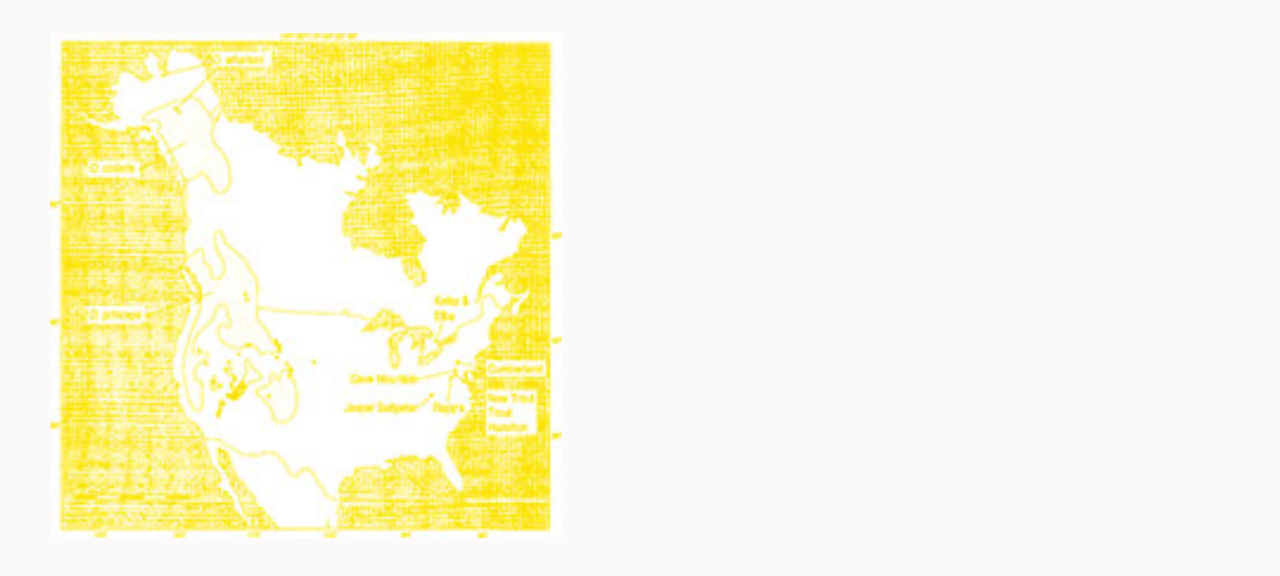
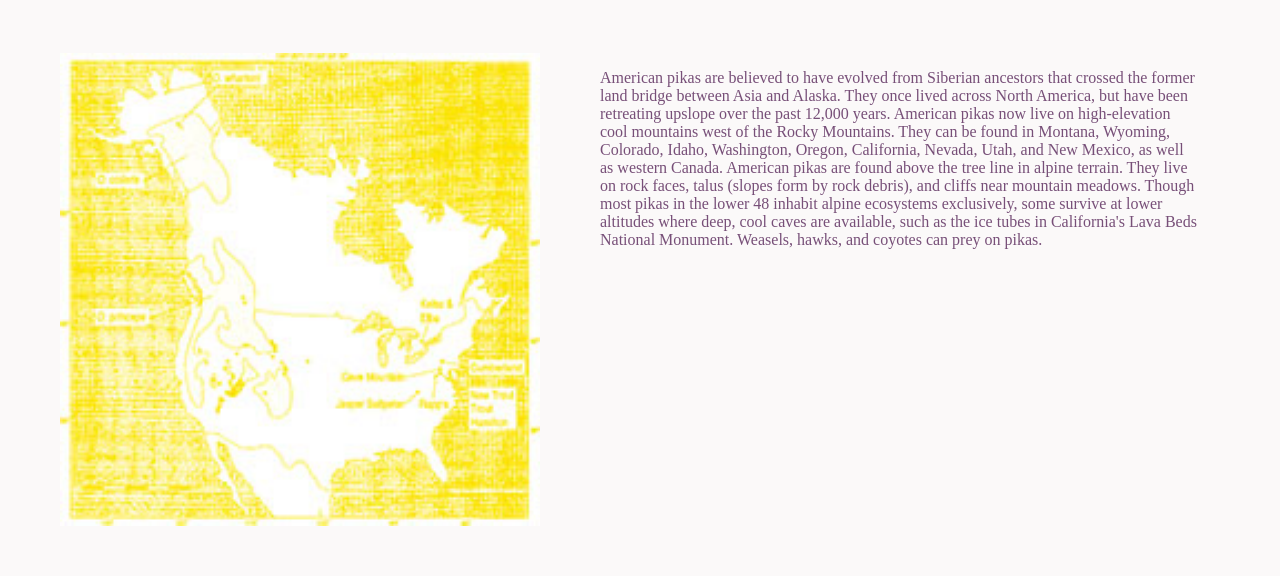
Before and after one commit to ssynak/ssynak.github.io, a plain HTML site: page pika/page01.html in a window 1280 px wide. Shown: the part 172-748 px from the top of the page. Drawn offline with nearby package versions, Linux system fonts and the light colour scheme.

Commit message:
added some formatting for gallery

```diff
--- a/pika/page01.html
+++ b/pika/page01.html
@@ -36,11 +36,13 @@
     <div class="container"><a href="index.html">
 		  <img class="logo" src="images/logo-horiz.png"></a>
   	</div>
-  <div class="page-01">
-    <a href="images/map.jpg"></a></div>
-  </div>
   <div class="flexbox">
-    <h5><p>American pikas are believed to have evolved from Siberian ancestors that crossed the former land bridge between Asia and Alaska. They once lived across North America, but have been retreating upslope over the past 12,000 years. American pikas now live on high-elevation cool mountains west of the Rocky Mountains. They can be found in Montana, Wyoming, Colorado, Idaho, Washington, Oregon, California, Nevada, Utah, and New Mexico, as well as western Canada. American pikas are found above the tree line in alpine terrain. They live on rock faces, talus (slopes form by rock debris), and cliffs near mountain meadows. Though most pikas in the lower 48 inhabit alpine ecosystems exclusively, some survive at lower altitudes where deep, cool caves are available, such as the ice tubes in California's Lava Beds National Monument. Weasels, hawks, and coyotes can prey on pikas.</p></h5>
+    <div class="left">
+      <img src="images/map.jpg" alt="map of a place">
+    </div>
+    <div class="right">
+    <p class="yellow-text">American pikas are believed to have evolved from Siberian ancestors that crossed the former land bridge between Asia and Alaska. They once lived across North America, but have been retreating upslope over the past 12,000 years. American pikas now live on high-elevation cool mountains west of the Rocky Mountains. They can be found in Montana, Wyoming, Colorado, Idaho, Washington, Oregon, California, Nevada, Utah, and New Mexico, as well as western Canada. American pikas are found above the tree line in alpine terrain. They live on rock faces, talus (slopes form by rock debris), and cliffs near mountain meadows. Though most pikas in the lower 48 inhabit alpine ecosystems exclusively, some survive at lower altitudes where deep, cool caves are available, such as the ice tubes in California's Lava Beds National Monument. Weasels, hawks, and coyotes can prey on pikas.</p>
+    </div>
   </div>
  </main>
  <script src="https://ajax.googleapis.com/ajax/libs/jquery/3.3.1/jquery.min.js"></script>
--- a/pika/style.css
+++ b/pika/style.css
@@ -67,7 +67,25 @@ h5 {
   position:relative;
   margin-top: 0px;
 }
+.yellow-text {
+  color: #774f78;
+}
+.flexbox {
+  padding-top:160px;
+  display:flex;
+  width:100%;
+}
+.flexbox div {
 
+  flex:1;
+}
+.flexbox img {
+  width:80%;
+}
+.flexbox .right {
+  padding-right:80px;
+  text-align:left;
+}
 .frame {
   background-image: url('images/flower-power.JPG');
   background-size: cover;
@@ -96,8 +114,8 @@ h5 {
   overflow:hidden;
 }
 
-.page-01 {
-  background-image: url('images/map.jpg');
+/* .page-01 {
+  background-image: url('');
   background-size: 40%;
   background-repeat: no-repeat;
   width: 100%;
@@ -108,16 +126,9 @@ h5 {
   text-align:center;
   position:relative;
   overflow:hidden;
-}
+} */
 
-.flexbox {
-  position: absolute;
-  width:40%;
-  margin-right: 40px;
-  height:100%;
-  margin-top: 200px;
-  bottom:60px;
-}
+
 
 .page-02 {
   background-image: url('images/pika-collared.jpg');
```
